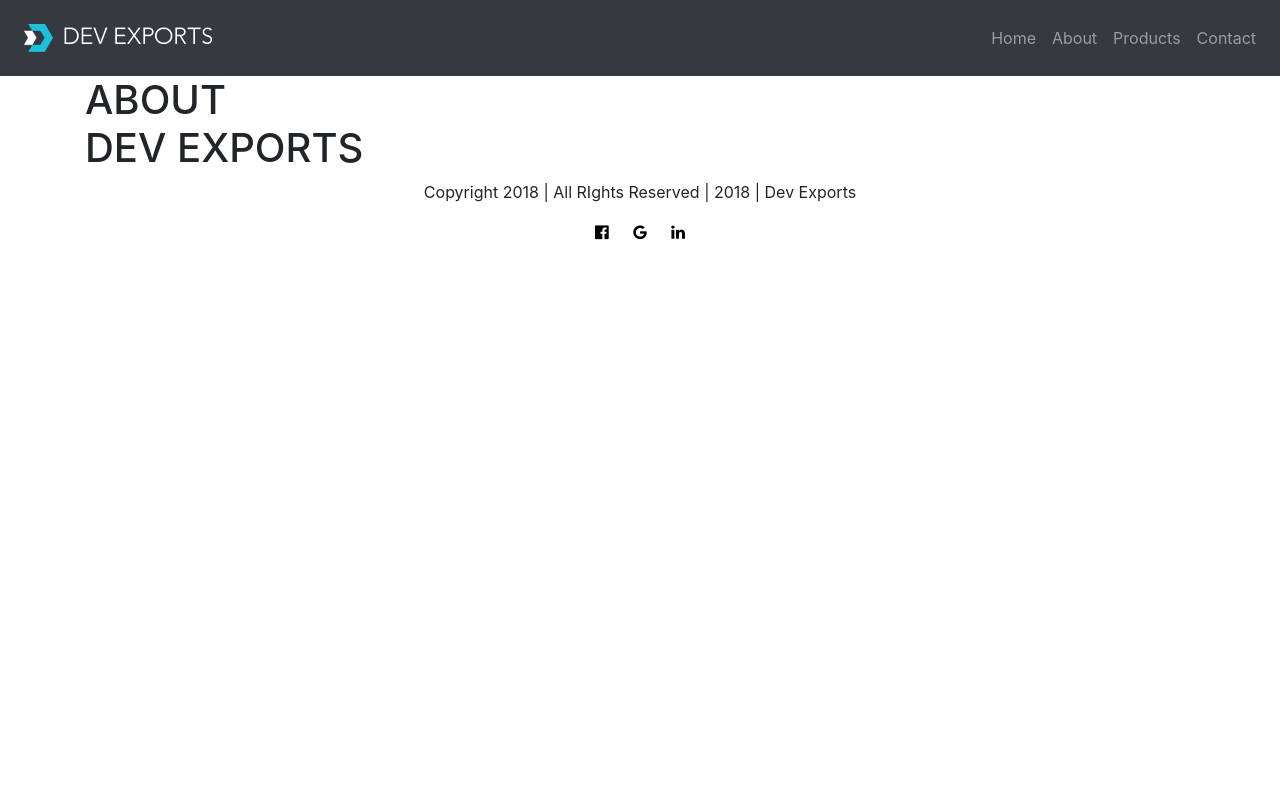
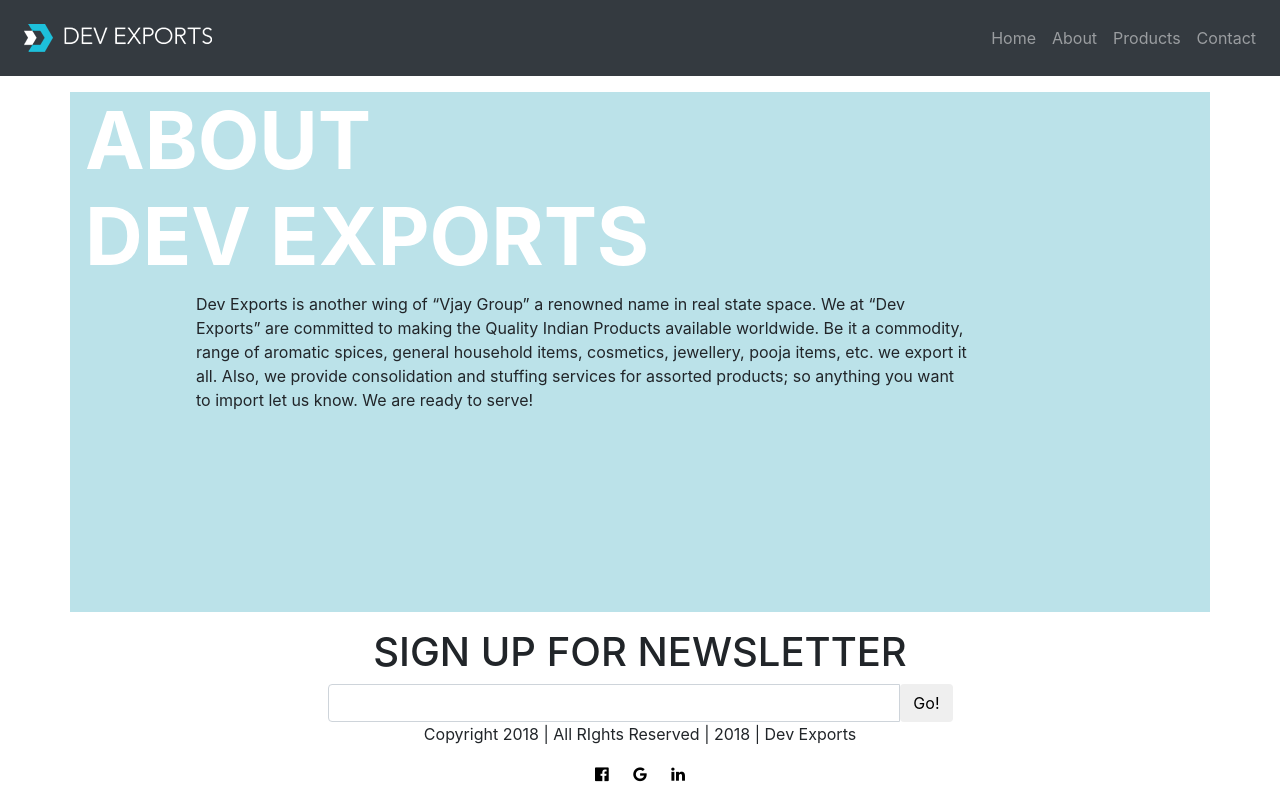
Before and after one commit to fatangcoder/devexports, a plain HTML site: page about.html in a window 1280 px wide. Drawn offline with Linux system fonts and the light colour scheme.

Commit message:
container and news letter design in about.html

```diff
--- a/about.html
+++ b/about.html
@@ -42,14 +42,34 @@
       </div>
     </nav>
     <!-- navbar end -->
-
+    <!-- about container -->
     <div class="container abt_container">
       <h1>
         ABOUT <br />
         DEV EXPORTS
       </h1>
+      <p>
+        Dev Exports is another wing of “Vjay Group” a renowned name in real
+        state space. We at “Dev Exports” are committed to making the Quality
+        Indian Products available worldwide. Be it a commodity, range of
+        aromatic spices, general household items, cosmetics, jewellery, pooja
+        items, etc. we export it all. Also, we provide consolidation and
+        stuffing services for assorted products; so anything you want to import
+        let us know. We are ready to serve!
+      </p>
     </div>
-
+    <!-- newsletter -->
+    <div class="container-fluid nws_bg">
+      <h1>SIGN UP FOR NEWSLETTER</h1>
+      <form action="#">
+        <div class="input-group">
+          <input type="text" class="form-control" />
+          <span class="input-group-btn">
+            <button class="btn btn-default" type="button">Go!</button>
+          </span>
+        </div>
+      </form>
+    </div>
     <!-- footer bg start -->
     <footer>
       <p class="footer_txt">
--- a/css/style.css
+++ b/css/style.css
@@ -1,65 +1,85 @@
-
-.carousel-inner img{
-  width:100%;
+.carousel-inner img {
+  width: 100%;
 }
-.titles{
-  text-align:center;
-  font-weight:700;
-  font-size:40px;
-  margin:100px;
+.titles {
+  text-align: center;
+  font-weight: 700;
+  font-size: 40px;
+  margin: 100px;
 }
 .abt_home_bg,
-.why_home_bg{
-  text-align:center;
+.why_home_bg {
+  text-align: center;
 }
 .abt_home_bg p,
-.why_home_bg p{
-  width:50%;
-  margin:auto;
-  text-align:justify;
+.why_home_bg p {
+  width: 50%;
+  margin: auto;
+  text-align: justify;
 }
-.dev_btn{
-  padding:10px 25px;
+.dev_btn {
+  padding: 10px 25px;
   border-bottom-left-radius: 50px;
   border-bottom-right-radius: 0px;
   border-top-right-radius: 50px;
-  border-top-left-radius:0px;
+  border-top-left-radius: 0px;
   background-color: black;
-  color:white;
-  margin:50px;
+  color: white;
+  margin: 50px;
 }
-.cat_home_bg img{
-    width:100%;
+.cat_home_bg img {
+  width: 100%;
 }
-.zero_margin{
-  margin:0;
+.zero_margin {
+  margin: 0;
 }
-.zero_padding{
-  padding:0;
+.zero_padding {
+  padding: 0;
 }
-.why_us_home_bg{
-  text-align:center;
-  background-color:rgb(219, 219, 219);
+.why_us_home_bg {
+  text-align: center;
+  background-color: rgb(219, 219, 219);
 }
-.why_us_home_bg h2{
-  padding-top:50px;
+.why_us_home_bg h2 {
+  padding-top: 50px;
 }
-.why_us_home_bg p{
-  width:60%;
-  margin:auto;
-
+.why_us_home_bg p {
+  width: 60%;
+  margin: auto;
 }
 
-footer{
-  text-align:center;
+footer {
+  text-align: center;
 }
-.social_icons a{
-  color:black !important;
-  padding:10px;
+.social_icons a {
+  color: black !important;
+  padding: 10px;
 }
-.bg-light{
+.bg-light {
   background-color: transparent;
 }
-.abt_container{
-  background-color:
+/* about page conatiner*/
+
+.abt_container {
+  background-color: #bbe2e9;
+  margin-top: 1rem;
 }
+.abt_container h1 {
+  font-size: 5em;
+  font-weight: 700;
+  color: white;
+}
+.abt_container p {
+  width: 70%;
+  margin-left: 10%;
+  padding-bottom: 200px;
+}
+
+/* newsletter */
+.nws_bg {
+  text-align: center;
+}
+.nws_bg form {
+  width: 50%;
+  margin: auto;
+}
```
